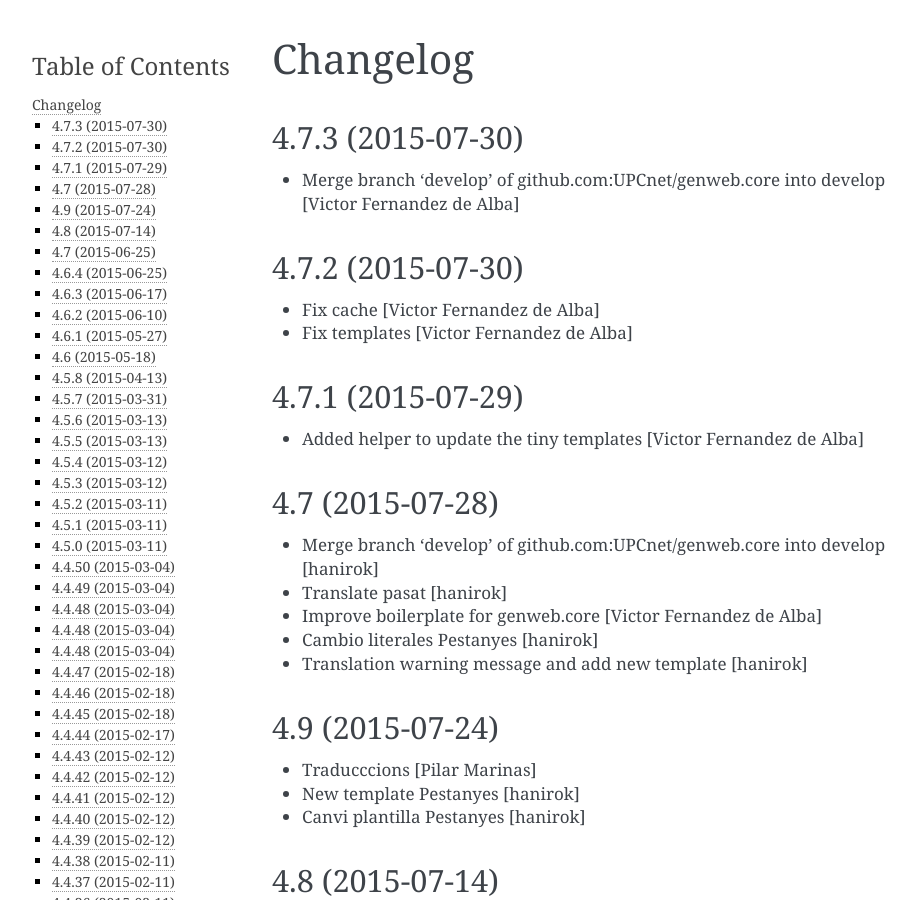
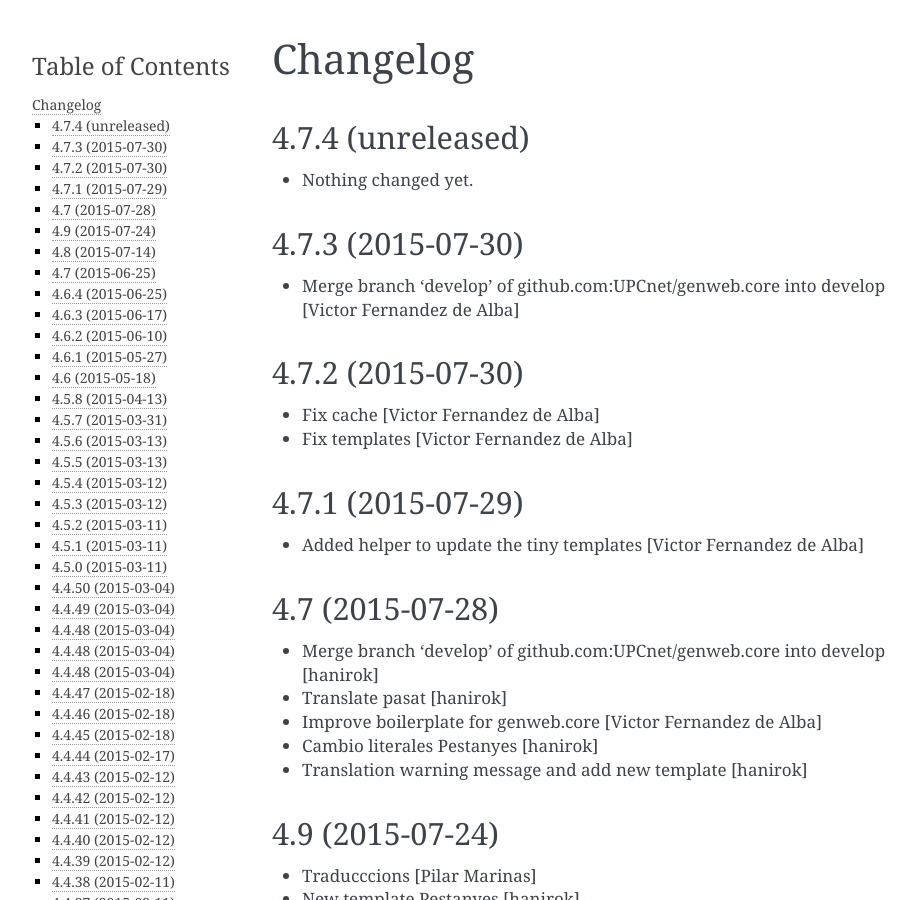
Before and after one commit to UPCnet/genweb.core, a Sphinx documentation site: the page built from docs/HISTORY.rst, in a window 1280 px wide and 900 px high. Shown: the whole window, without its empty margins (148-1064 px from the left). Built offline with Sphinx 7.4.7, drawn with Linux system fonts in a browser that asks for light colours.

Commit message:
Back to development: 4.7.4

```diff
--- a/docs/HISTORY.rst
+++ b/docs/HISTORY.rst
@@ -1,5 +1,11 @@
 Changelog
 =========
+
+4.7.4 (unreleased)
+------------------
+
+- Nothing changed yet.
+
 
 4.7.3 (2015-07-30)
 ------------------
--- a/setup.py
+++ b/setup.py
@@ -1,7 +1,7 @@
 from setuptools import setup, find_packages
 import os
 
-version = '4.7.3'
+version = '4.7.4.dev0'
 
 README = open('README.rst').read()
 HISTORY = open(os.path.join('docs', 'HISTORY.rst')).read()
```
